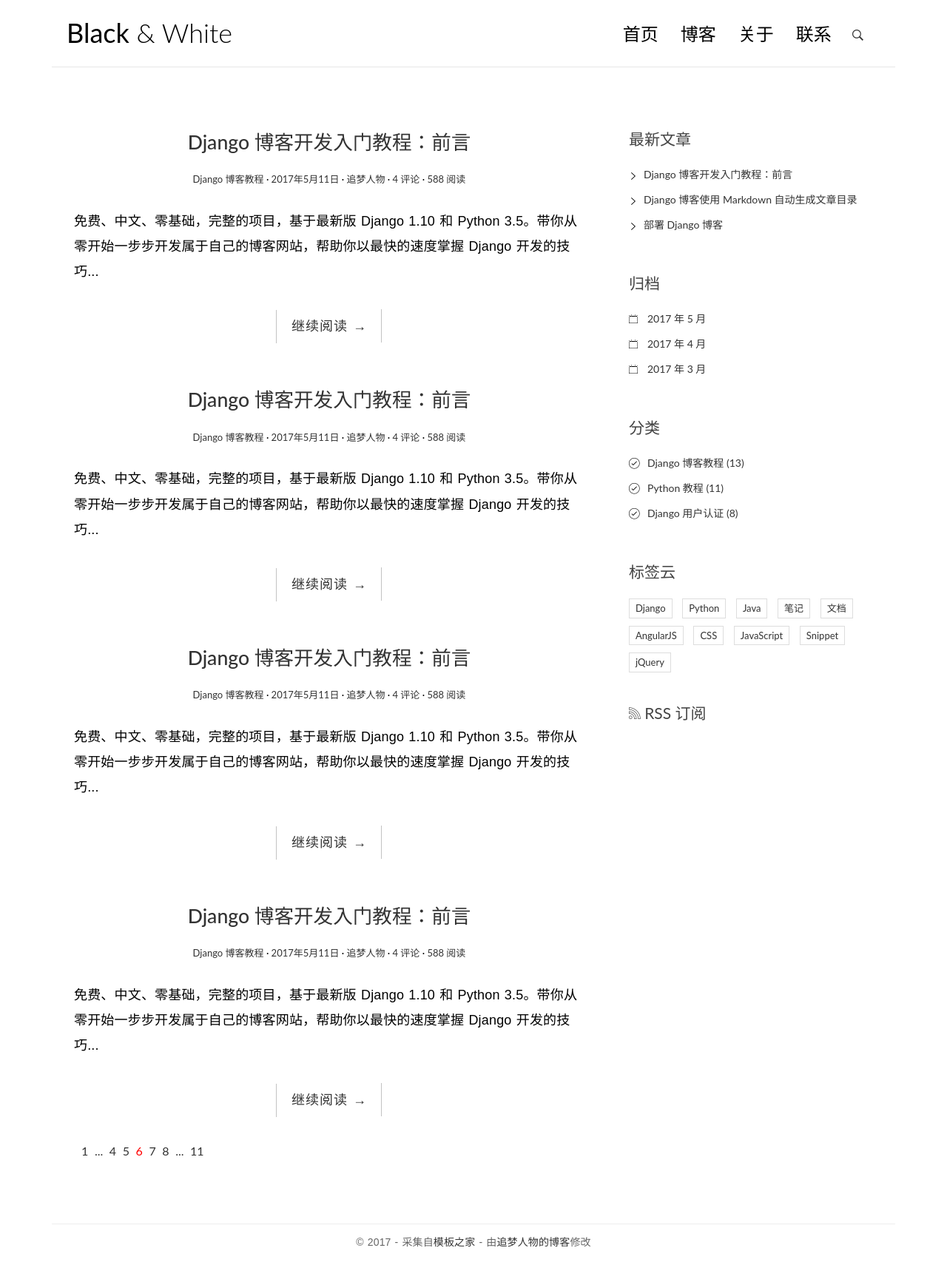
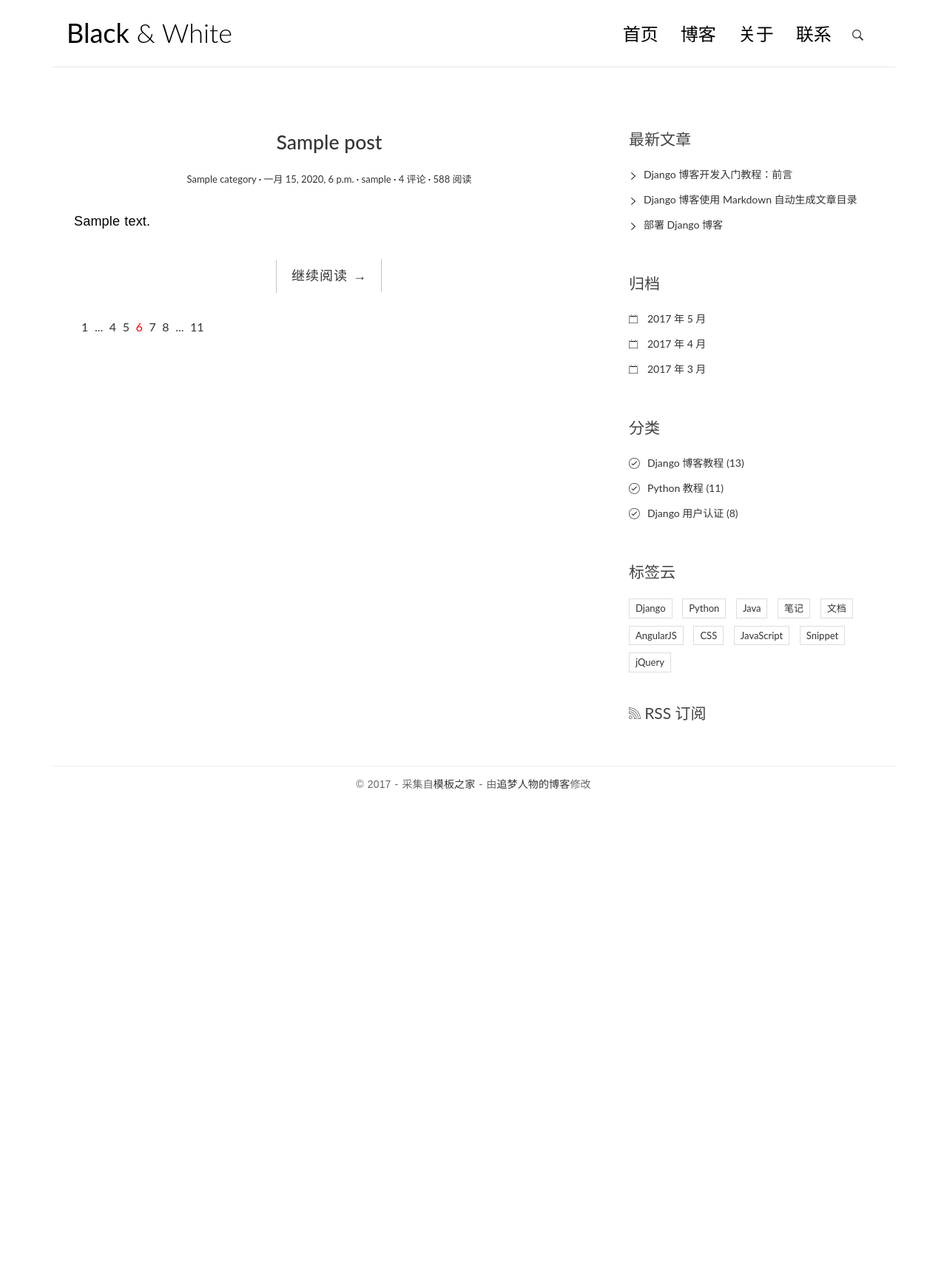
Before and after one commit to jackiehym/django-study, a Django app: page / in a window 1280 px wide. Shown: the whole page at 74% size. After the commit the page ends 1067 px from the top, so only its background shows below. Run offline with Django 3.2, Linux system fonts and the light colour scheme; tables that the repository leaves empty hold one stand-in row (values such as "Sample post"); some libraries are stand-ins or nearby versions.

Commit message:
HelloDjangoBlog-day03

```diff
--- a/HelloDjangoBlog/templates/blog/index.html
+++ b/HelloDjangoBlog/templates/blog/index.html
@@ -9,16 +9,16 @@
     <meta name="viewport" content="width=device-width, initial-scale=1">
 
     <!-- css -->
-    <link rel="stylesheet" href="css/bootstrap.min.css">
+    <link rel="stylesheet" href="{% static 'blog/css/bootstrap.min.css' %}">
     <link rel="stylesheet" href="http://code.ionicframework.com/ionicons/2.0.1/css/ionicons.min.css">
-    <link rel="stylesheet" href="css/pace.css">
-    <link rel="stylesheet" href="css/custom.css">
+    <link rel="stylesheet" href="{% static 'blog/css/pace.css' %}">
+    <link rel="stylesheet" href="{% static 'blog/css/custom.css' %}">
 
     <!-- js -->
-    <script src="js/jquery-2.1.3.min.js"></script>
-    <script src="js/bootstrap.min.js"></script>
-    <script src="js/pace.min.js"></script>
-    <script src="js/modernizr.custom.js"></script>
+    <script src="{% static 'blog/js/jquery-2.1.3.min.js' %}"></script>
+    <script src="{% static 'blog/js/bootstrap.min.js' %}"></script>
+    <script src="{% static 'blog/js/pace.min.js' %}"></script>
+    <script src="{% static 'blog/js/modernizr.custom.js' %}"></script>
 </head>
 
 <body>
@@ -67,97 +67,32 @@
     <div class="container">
         <div class="row">
             <main class="col-md-8">
-                <article class="post post-1">
+                {% for post in post_list %}
+                    <article class="post post-{{ post.pk }}">
                         <header class="entry-header">
                             <h1 class="entry-title">
-                            <a href="single.html">Django 博客开发入门教程：前言</a>
+                                <a href="single.html">{{ post.title }}</a>
                             </h1>
                             <div class="entry-meta">
-                            <span class="post-category"><a href="#">Django 博客教程</a></span>
+                                <span class="post-category"><a href="#">{{ post.category }}</a></span>
                                 <span class="post-date"><a href="#"><time class="entry-date"
-                                                                      datetime="2012-11-09T23:15:57+00:00">2017年5月11日</time></a></span>
-                            <span class="post-author"><a href="#">追梦人物</a></span>
+                                                                          datetime="{{ post.create_time }}">{{ post.create_time }}</time></a></span>
+                                <span class="post-author"><a href="#">{{ post.author }}</a></span>
                                 <span class="comments-link"><a href="#">4 评论</a></span>
                                 <span class="views-count"><a href="#">588 阅读</a></span>
                             </div>
                         </header>
                         <div class="entry-content clearfix">
-                        <p>免费、中文、零基础，完整的项目，基于最新版 Django 1.10 和 Python 3.5。带你从零开始一步步开发属于自己的博客网站，帮助你以最快的速度掌握 Django
-                            开发的技巧...</p>
+                            <p>{{ post.excerpt }}</p>
                             <div class="read-more cl-effect-14">
                                 <a href="#" class="more-link">继续阅读 <span class="meta-nav">→</span></a>
                             </div>
                         </div>
                     </article>
+                {% empty %}
+                    <div class="no-post">暂时还没有发布的文章</div>
+                {% endfor %}
 
-                <article class="post post-2">
-                    <header class="entry-header">
-                        <h1 class="entry-title">
-                            <a href="single.html">Django 博客开发入门教程：前言</a>
-                        </h1>
-                        <div class="entry-meta">
-                            <span class="post-category"><a href="#">Django 博客教程</a></span>
-                            <span class="post-date"><a href="#"><time class="entry-date"
-                                                                      datetime="2012-11-09T23:15:57+00:00">2017年5月11日</time></a></span>
-                            <span class="post-author"><a href="#">追梦人物</a></span>
-                            <span class="comments-link"><a href="#">4 评论</a></span>
-                            <span class="views-count"><a href="#">588 阅读</a></span>
-                        </div>
-                    </header>
-                    <div class="entry-content clearfix">
-                        <p>免费、中文、零基础，完整的项目，基于最新版 Django 1.10 和 Python 3.5。带你从零开始一步步开发属于自己的博客网站，帮助你以最快的速度掌握 Django
-                            开发的技巧...</p>
-                        <div class="read-more cl-effect-14">
-                            <a href="#" class="more-link">继续阅读 <span class="meta-nav">→</span></a>
-                        </div>
-                    </div>
-                </article>
-
-                <article class="post post-3">
-                    <header class="entry-header">
-                        <h1 class="entry-title">
-                            <a href="single.html">Django 博客开发入门教程：前言</a>
-                        </h1>
-                        <div class="entry-meta">
-                            <span class="post-category"><a href="#">Django 博客教程</a></span>
-                            <span class="post-date"><a href="#"><time class="entry-date"
-                                                                      datetime="2012-11-09T23:15:57+00:00">2017年5月11日</time></a></span>
-                            <span class="post-author"><a href="#">追梦人物</a></span>
-                            <span class="comments-link"><a href="#">4 评论</a></span>
-                            <span class="views-count"><a href="#">588 阅读</a></span>
-                        </div>
-                    </header>
-                    <div class="entry-content clearfix">
-                        <p>免费、中文、零基础，完整的项目，基于最新版 Django 1.10 和 Python 3.5。带你从零开始一步步开发属于自己的博客网站，帮助你以最快的速度掌握 Django
-                            开发的技巧...</p>
-                        <div class="read-more cl-effect-14">
-                            <a href="#" class="more-link">继续阅读 <span class="meta-nav">→</span></a>
-                        </div>
-                    </div>
-                </article>
-
-                <article class="post post-4">
-                    <header class="entry-header">
-                        <h1 class="entry-title">
-                            <a href="single.html">Django 博客开发入门教程：前言</a>
-                        </h1>
-                        <div class="entry-meta">
-                            <span class="post-category"><a href="#">Django 博客教程</a></span>
-                            <span class="post-date"><a href="#"><time class="entry-date"
-                                                                      datetime="2012-11-09T23:15:57+00:00">2017年5月11日</time></a></span>
-                            <span class="post-author"><a href="#">追梦人物</a></span>
-                            <span class="comments-link"><a href="#">4 评论</a></span>
-                            <span class="views-count"><a href="#">588 阅读</a></span>
-                        </div>
-                    </header>
-                    <div class="entry-content clearfix">
-                        <p>免费、中文、零基础，完整的项目，基于最新版 Django 1.10 和 Python 3.5。带你从零开始一步步开发属于自己的博客网站，帮助你以最快的速度掌握 Django
-                            开发的技巧...</p>
-                        <div class="read-more cl-effect-14">
-                            <a href="#" class="more-link">继续阅读 <span class="meta-nav">→</span></a>
-                        </div>
-                    </div>
-                </article>
                 <!-- 简单分页效果
                 <div class="pagination-simple">
                     <a href="#">上一页</a>
@@ -292,7 +227,7 @@
     </nav>
 </div>
 
-<script src="js/script.js"></script>
+<script src="{% static 'blog/js/script.js' %}"></script>
 
 </body>
 </html>
```
Lines whose indentation alone changed are shown as unchanged.
